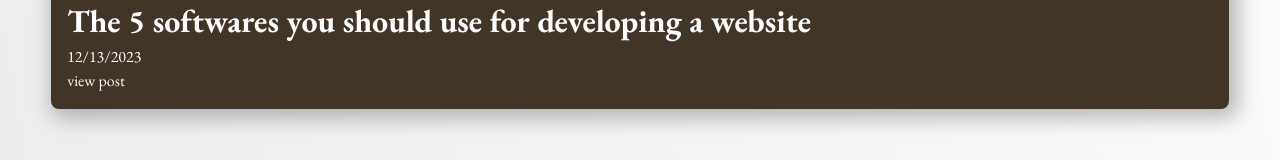
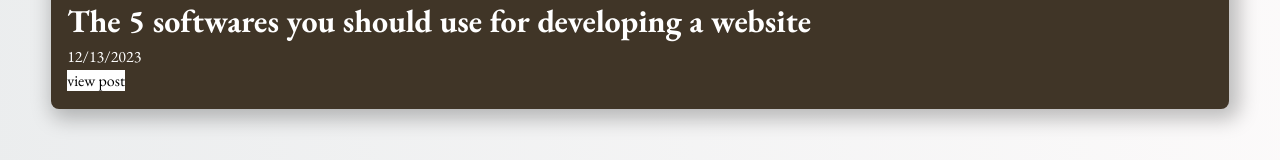
Before and after one commit to shunssv/kusakabe-site, a Next.js app: page / in a window 1280 px wide. Shown: the part 4434-4594 px from the top of the page. Built offline with nearby package versions, Linux system fonts and the light colour scheme; no server answers; a web font is replaced by a local one.

Commit message:
:construction: Style button in blog section - KUS-3

```diff
--- a/src/styles/Home.module.scss
+++ b/src/styles/Home.module.scss
@@ -333,5 +333,14 @@
     .blogTimestamp {
       margin-top: 0.25em;
     }
+
+    .blogButton {
+      width: 100%;
+
+      a {
+        background-color: #ffffff;
+        color: #000000;
+      }
+    }
   }
 }
```
